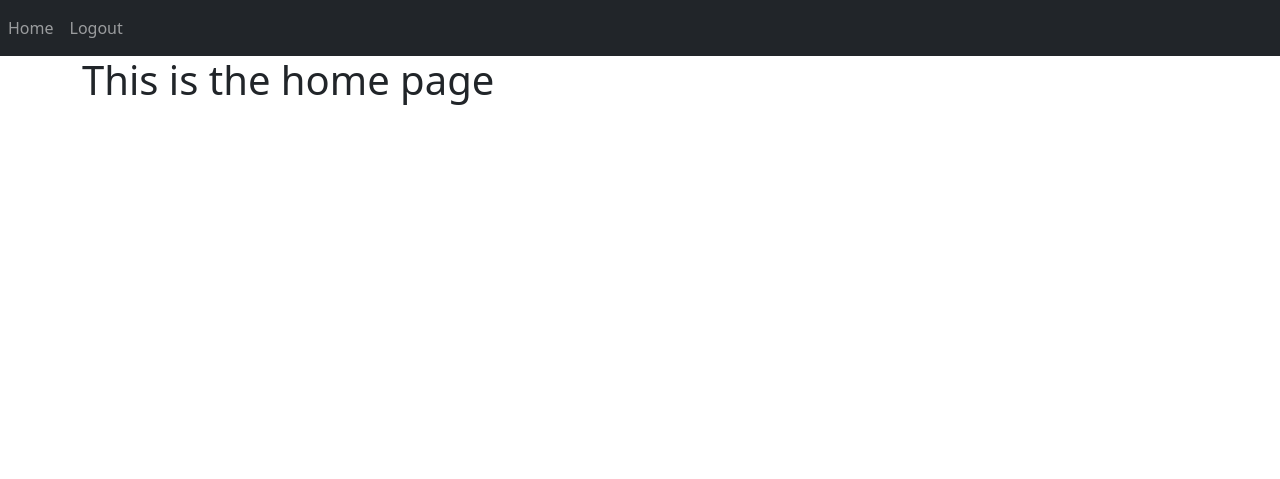
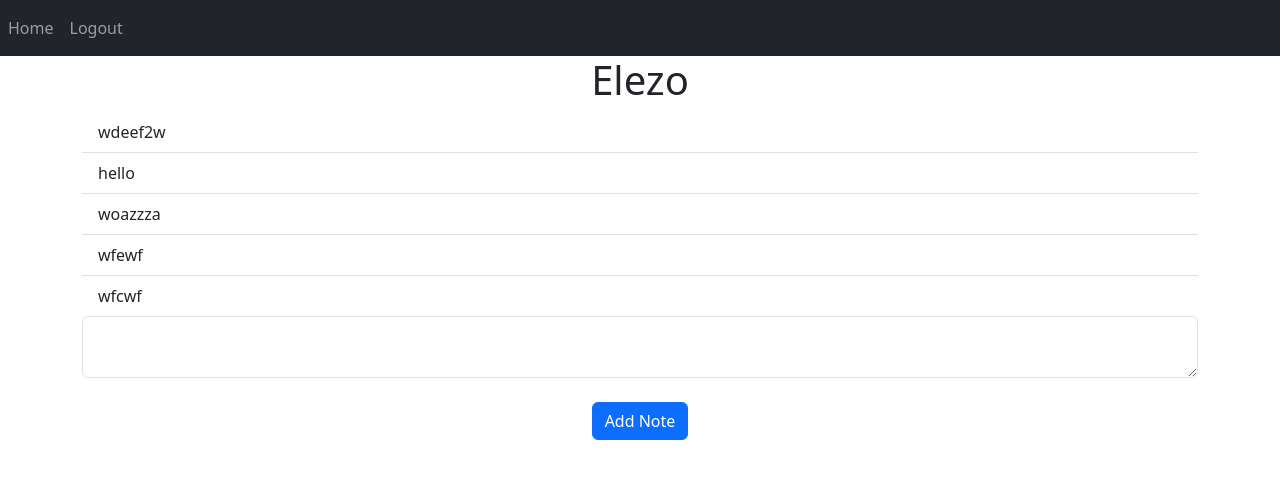
Before and after one commit to WanjikuKatuni/ElezoApp, a Flask app: page / in a window 1280 px wide. Shown: the top 479 px of the page. Run offline with Flask 3, Linux system fonts and the light colour scheme; a user stored in the database is signed in.

Commit message:
add notes

```diff
--- a/website/templates/home.html
+++ b/website/templates/home.html
@@ -4,5 +4,20 @@
 {% block title %} Home {% endblock %}
 
 {% block content %}
-<h1> This is the home page</h1>
+<h1 align="center">Elezo</h1>
+<ul class="list-group list-group-flush" id="notes">
+    {% for note in user.notes %}
+    <li class="list-group-item">
+        {{ note.text }}
+    </li>
+    {% endfor %}
+</ul>
+<form method="POST">
+    <textarea name="note" id="note" class="form-control"></textarea>
+    <br />
+    <div align="center">
+        <button type="submit" class="btn btn-primary">Add Note</button>
+    </div>
+
+</form>
 {% endblock %}
--- a/website/views.py
+++ b/website/views.py
@@ -1,14 +1,27 @@
 # standard routes(views) of the application aside from auth
 # blueprint organizes related views
 
-from flask import Blueprint, render_template
+from flask import Blueprint, render_template, request, flash
 from flask_login import login_required, current_user
+from .models import Note
+from . import db
 
 
 views = Blueprint('views', __name__ )
 
 
-@views.route('/')
+@views.route('/', methods=['GET', 'POST'])
 @login_required  #cannot get to home page if you have not logged in
 def home():
+    if request.method == 'POST':
+        note = request.form.get('note')
+
+        if len(note) < 1:
+            flash('Note is too short!', category='error')
+        else:
+            new_note = Note(text=note, user_id=current_user.id)
+            db.session.add(new_note)
+            db.session.commit()
+            flash('Note added!', category='success')
+
     return render_template('home.html', user=current_user)
```
Also changed, not shown: instance/database.db.
